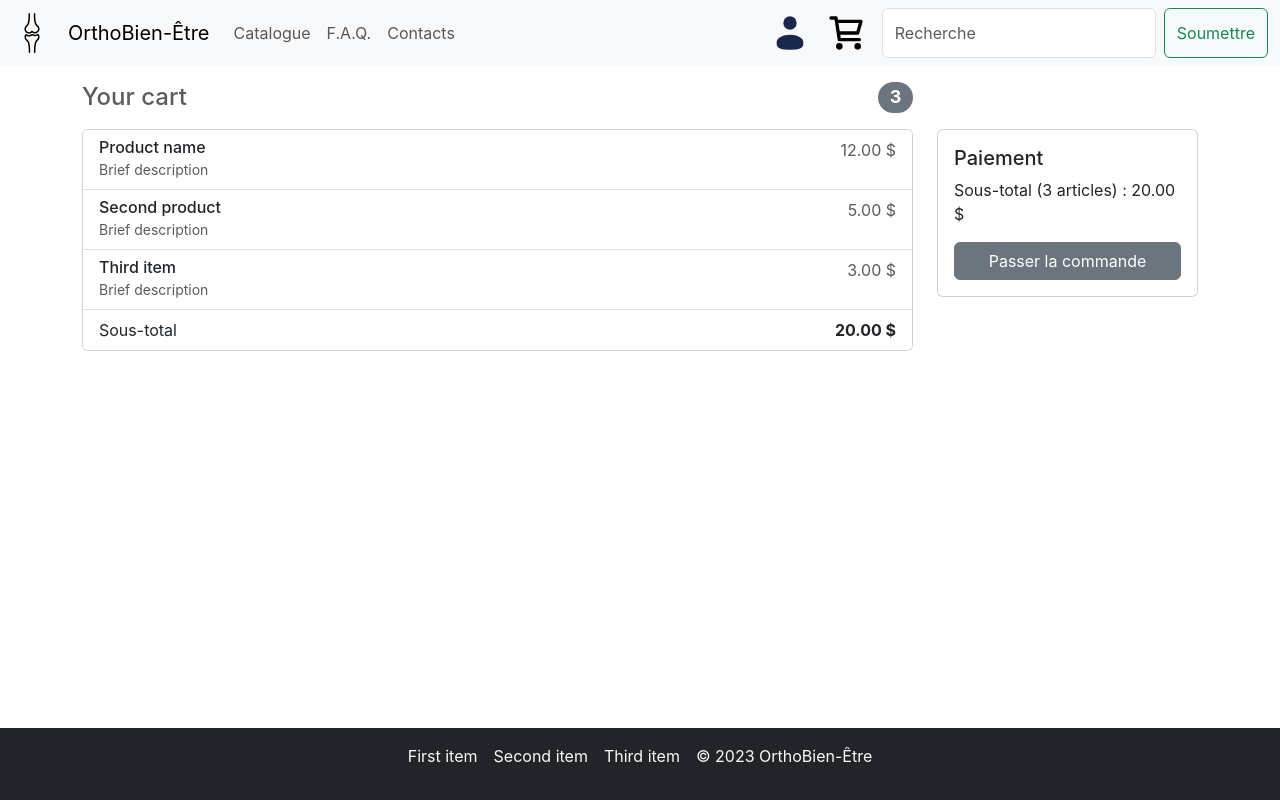
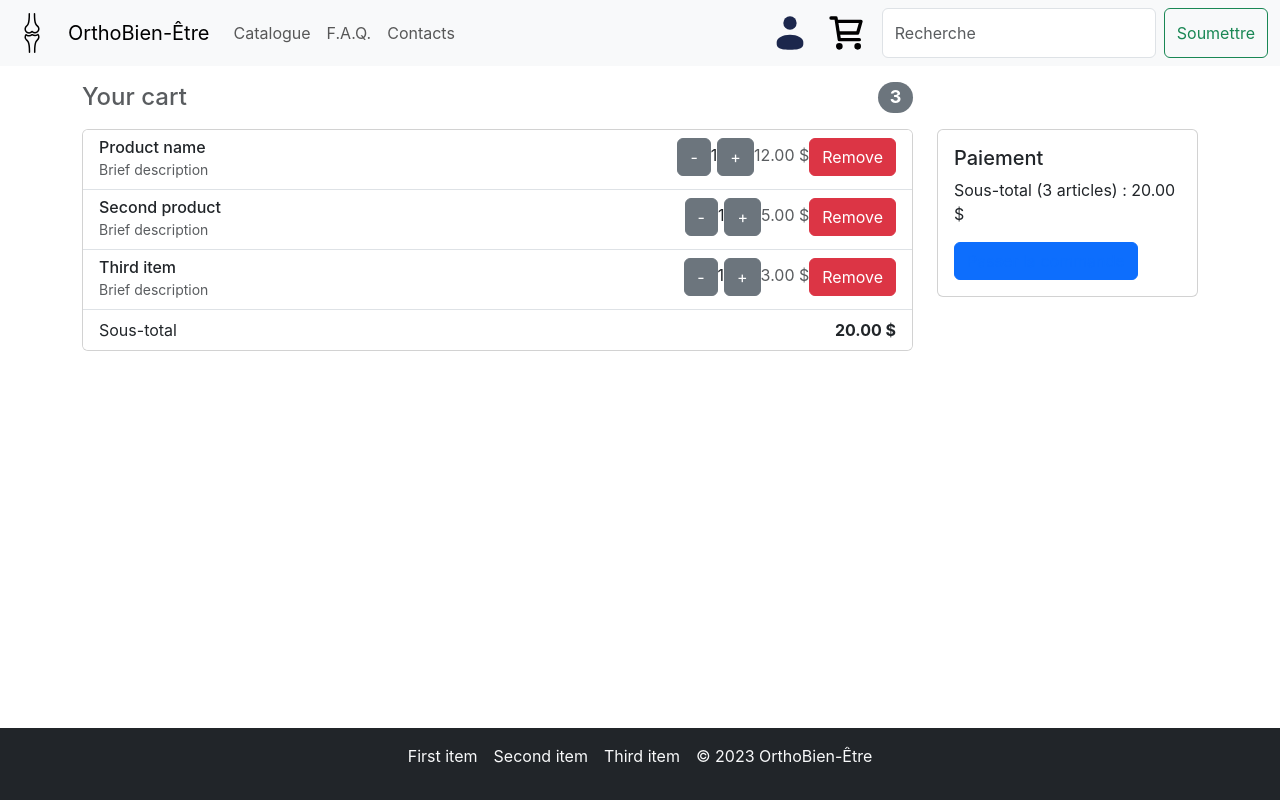
Before and after one commit to INM5001-A23/OrthoBien-Etre, a React (Create React App) app in the folder frontend/: page /panier in a window 1280 px wide. Built offline with nearby package versions, Linux system fonts and the light colour scheme.

Commit message:
modification panier et paiement

```diff
--- a/frontend/src/pages/Catalogue.js
+++ b/frontend/src/pages/Catalogue.js
@@ -13,7 +13,7 @@ function PageCatalogue() {
 
   useEffect(() => {
     axios
-      .get("/products")
+      .get("/Produits")
       .then(function (response) {
         // handle success
         console.log(response);
--- a/frontend/src/pages/Panier.js
+++ b/frontend/src/pages/Panier.js
@@ -1,24 +1,73 @@
+import React, { useState } from "react";
+import { Link } from "react-router-dom";
 import ModelePage from "../layout/ModelePage";
 import Container from "react-bootstrap/Container";
 import Row from "react-bootstrap/Row";
 import Col from "react-bootstrap/Col";
-import { Badge, Card, ListGroup } from "react-bootstrap";
-import PagePaiement from "./Paiement";
-import Nav from "react-bootstrap/Nav";
-import { useNavigate } from "react-router-dom";
-import Button from "../components/Bouton";
+import { Badge, Button, Card, ListGroup } from "react-bootstrap";
 
 function PagePanier() {
-  const navigate = useNavigate();
+  const handleCheckout = () => {
+  };
+  const [cart, setCart] = useState([
+    {
+      id: 1,
+      name: "Product name",
+      description: "Brief description",
+      price: 12.0,
+      quantity: 1,
+    },
+    {
+      id: 2,
+      name: "Second product",
+      description: "Brief description",
+      price: 5.0,
+      quantity: 1,
+    },
+    {
+      id: 3,
+      name: "Third item",
+      description: "Brief description",
+      price: 3.0,
+      quantity: 1,
+    },
+  ]);
+
+  const cartTotal = cart.reduce(
+    (total, item) => total + item.price * item.quantity,
+    0
+  );
+
+  const increaseQuantity = (itemId) => {
+    const updatedCart = cart.map((item) =>
+      item.id === itemId ? { ...item, quantity: item.quantity + 1 } : item
+    );
+    setCart(updatedCart);
+  };
+
+  const decreaseQuantity = (itemId) => {
+    const updatedCart = cart.map((item) =>
+      item.id === itemId && item.quantity > 1
+        ? { ...item, quantity: item.quantity - 1 }
+        : item
+    );
+    setCart(updatedCart);
+  };
+
+  const removeItem = (itemId) => {
+    const updatedCart = cart.filter((item) => item.id !== itemId);
+    setCart(updatedCart);
+  };
+
   return (
     <ModelePage>
       <Container>
         <Row>
           <Col xs={9}>
-            <h4 class="d-flex justify-content-between align-items-center mb-3">
-              <span class="text-muted">Your cart</span>
+            <h4 className="d-flex justify-content-between align-items-center mb-3">
+              <span className="text-muted">Your cart</span>
               <Badge pill bg="secondary" className="mr-3">
-                3
+                {cart.length}
               </Badge>
             </h4>
           </Col>
@@ -27,30 +76,32 @@ function PagePanier() {
           <Col xs={9}>
             <Card>
               <ListGroup variant="flush">
-                <ListGroup.Item className="d-flex justify-content-between">
-                  <div>
-                    <h6 class="my-0">Product name</h6>
-                    <small class="text-muted">Brief description</small>
-                  </div>
-                  <span class="text-muted">12.00 $</span>
-                </ListGroup.Item>
-                <ListGroup.Item className="d-flex justify-content-between">
-                  <div>
-                    <h6 class="my-0">Second product</h6>
-                    <small class="text-muted">Brief description</small>
-                  </div>
-                  <span class="text-muted">5.00 $</span>
-                </ListGroup.Item>
-                <ListGroup.Item className="d-flex justify-content-between">
-                  <div>
-                    <h6 class="my-0">Third item</h6>
-                    <small class="text-muted">Brief description</small>
-                  </div>
-                  <span class="text-muted">3.00 $</span>
-                </ListGroup.Item>
+                {cart.map((item) => (
+                  <ListGroup.Item className="d-flex justify-content-between" key={item.id}>
+                    <div>
+                      <h6 className="my-0">{item.name}</h6>
+                      <small className="text-muted">{item.description}</small>
+                    </div>
+                    <div>
+                      <Button variant="secondary" onClick={() => decreaseQuantity(item.id)}>
+                        -
+                      </Button>
+                      {item.quantity}
+                      <Button variant="secondary" onClick={() => increaseQuantity(item.id)}>
+                        +
+                      </Button>
+                      <span className="text-muted">
+                        {item.price.toFixed(2)} $
+                      </span>
+                      <Button variant="danger" onClick={() => removeItem(item.id)}>
+                        Remove
+                      </Button>
+                    </div>
+                  </ListGroup.Item>
+                ))}
                 <ListGroup.Item className="d-flex justify-content-between">
                   <span>Sous-total</span>
-                  <strong>20.00 $</strong>
+                  <strong>{cartTotal.toFixed(2)} $</strong>
                 </ListGroup.Item>
               </ListGroup>
             </Card>
@@ -59,12 +110,12 @@ function PagePanier() {
             <Card>
               <Card.Body>
                 <Card.Title>Paiement</Card.Title>
-                <Card.Text>Sous-total (3 articles) : 20.00 $</Card.Text>
-                <Nav.Link onClick={() => navigate("/paiement")}>
-                  <Button variant="secondary" size="lg" className="w-100">
-                    Passer la commande
-                  </Button>
-                </Nav.Link>
+                <Card.Text>
+                  Sous-total ({cart.length} articles) : {cartTotal.toFixed(2)} $
+                </Card.Text>
+                <Button variant="primary" onClick={handleCheckout}>
+                  <Link to="/paiement">Passer la commande</Link>
+                </Button>
               </Card.Body>
             </Card>
           </Col>
@@ -73,5 +124,4 @@ function PagePanier() {
     </ModelePage>
   );
 }
-
 export default PagePanier;
```
